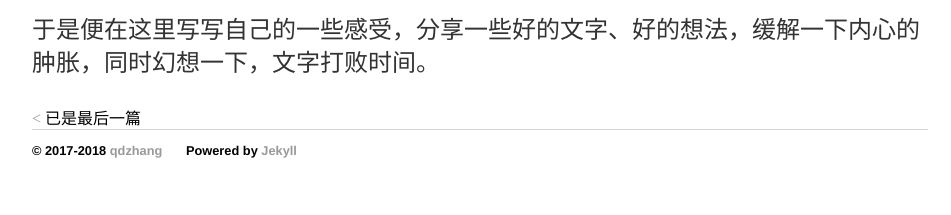
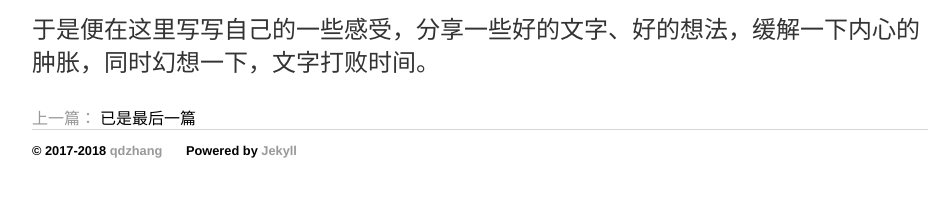
Before and after one commit to chqid/chqid.blog.io, a Jekyll site: the page built from _posts/2017-08-22-first.md, in a window 1280 px wide. Shown: the part 694-909 px from the top of the page, without its empty margins (160-1111 px from the left). Built offline with Jekyll 4.4.1, drawn with Linux system fonts in a browser that asks for light colours.

Commit message:
fix post navigation

```diff
--- a/_includes/post-navigation.html
+++ b/_includes/post-navigation.html
@@ -1,14 +1,14 @@
 <div class="post">
 	{% if page.next %}
 	  <a href="{{ site.baseurl }}{{ page.next.url }}" title="{{ post.next.title }}">
-		<span><</span> {{ post.next.title }}
+		上一篇：{{ post.next.title }}
 	  </a>
 	{% else%}
 	  <span>已是第一篇</span>
 	{% endif %}
 	{% if page.previous %}
 	  <a href="{{ site.baseurl }}{{ page.previous.url }}" title="{{ post.previous.title }}">
-		{{ post.previous.title }} <span>></span>
+		<span>{{ post.previous.title }} ></span>
 	  </a>
 	{% else %}
 	  <span>已是最后一篇</span>
```
